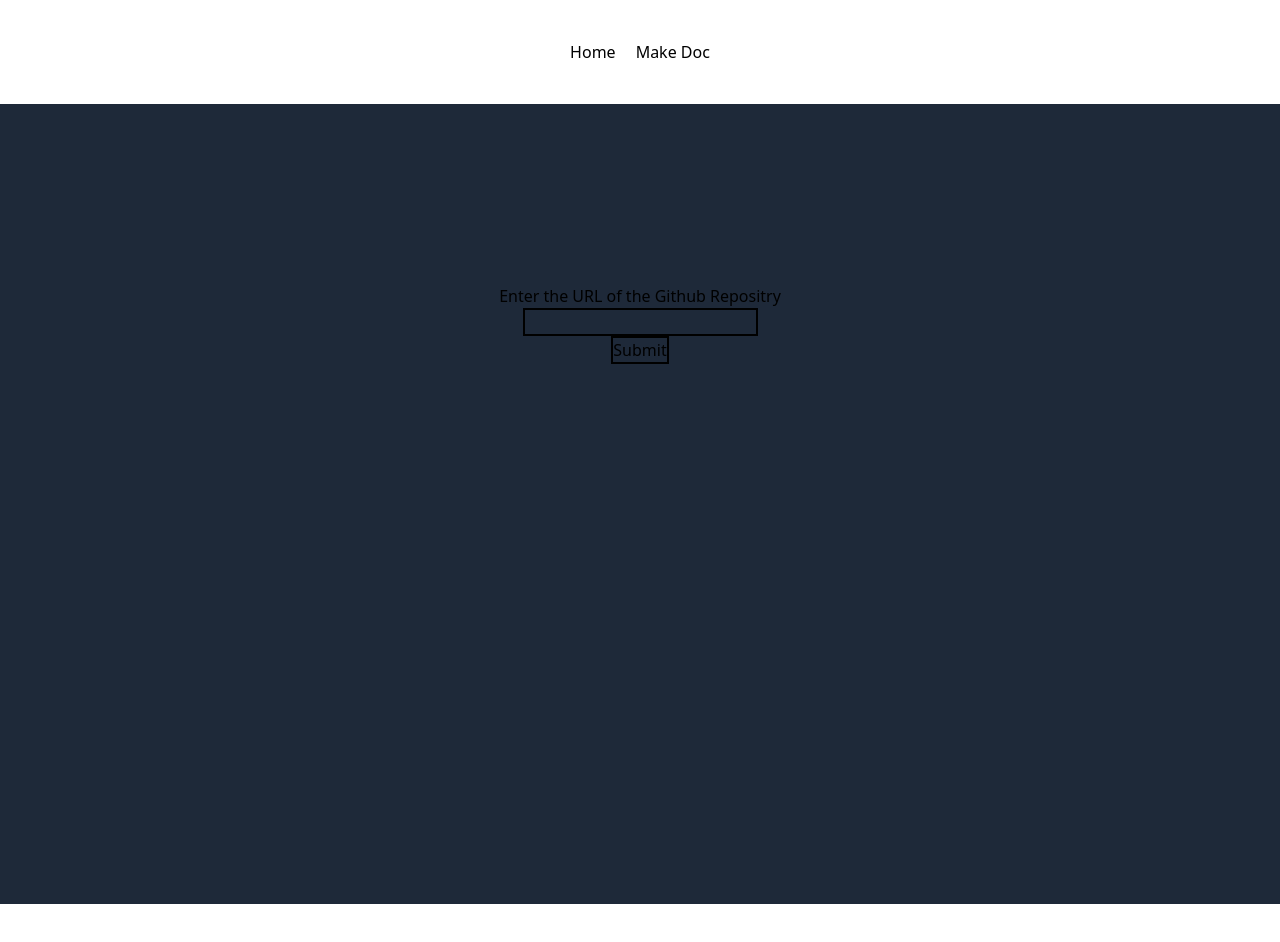
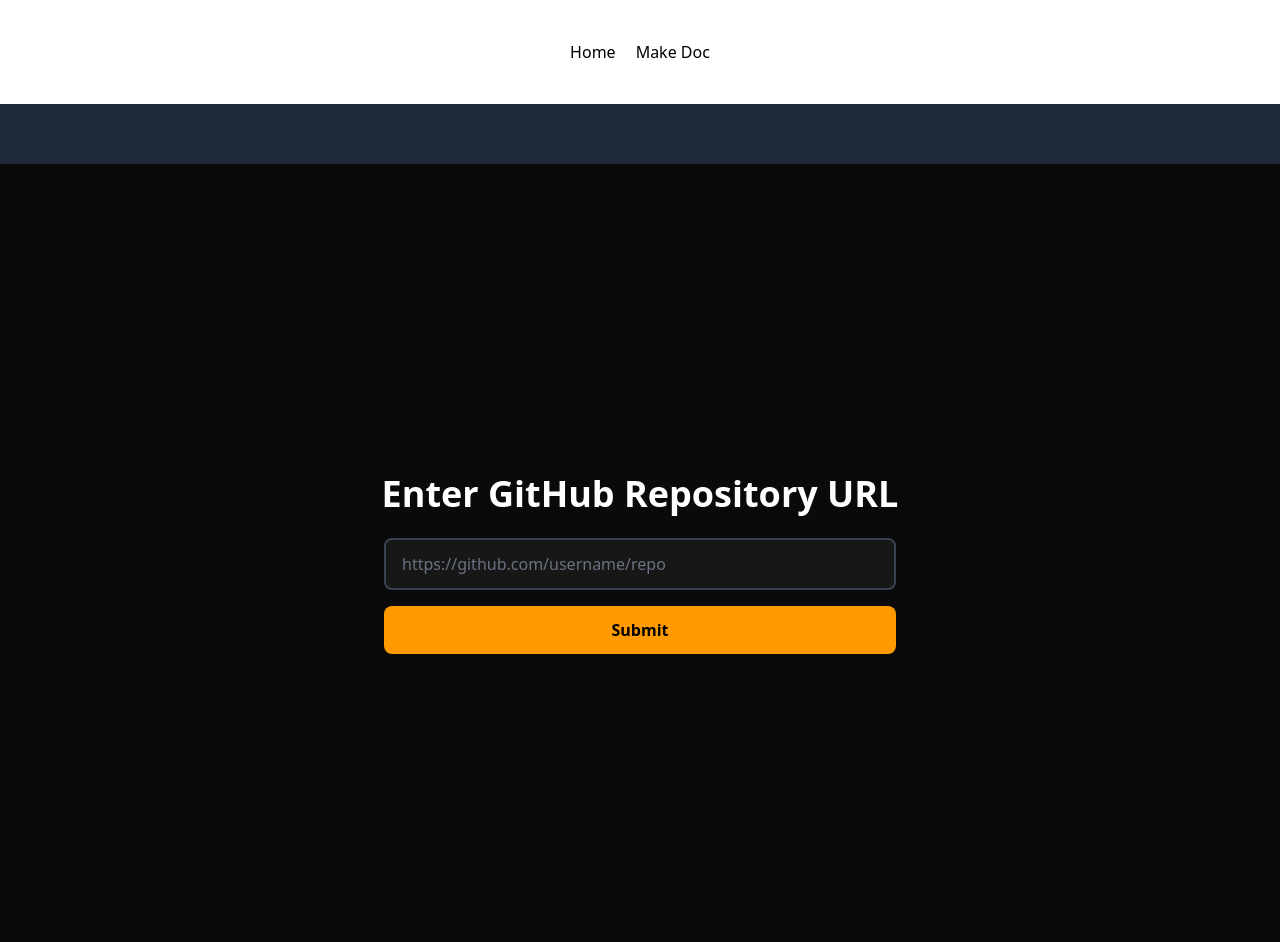
Before and after one commit to dev-sharma16/AutoDocify, a React (Vite) app: page /generate in a window 1280 px wide. Shown: the top 942 px of the page. Before the commit the page ends 904 px from the top, so only its background shows below. Built offline with nearby package versions, Linux system fonts and the light colour scheme; no server answers.

Commit message:
redesigned home and generate pages

```diff
--- a/src/pages/Generate.jsx
+++ b/src/pages/Generate.jsx
@@ -17,13 +17,33 @@ export default function Generate() {
     navigate("/file")
   }
   return (
-    <div className=' min-h-80 flex flex-col justify-center items-center w-screen'>
-      <h1>Enter the URL of the Github Repositry</h1>
-      <form onSubmit={handleSubmit(submitLinkHandler)} className='flex flex-col justify-center items-center w-screen'>
-        <input {...register("link", {required: true})} className='border-2'/>
-        {errors.link && <span className='text-red-700'>Enter the link</span>}
-        <button className='border-2'>Submit</button>
+    <div className="flex flex-col items-center justify-center min-h-screen bg-neutral-950 text-white px-6 py-16">
+      {/* Title */}
+      <h1 className="text-4xl font-bold  mb-6">
+        Enter GitHub Repository URL
+      </h1>
+
+      {/* Form */}
+      <form
+        onSubmit={handleSubmit(submitLinkHandler)}
+        className="flex flex-col gap-4 w-full max-w-lg"
+      >
+        <input
+          {...register("link", { required: true })}
+          placeholder="https://github.com/username/repo"
+          className="w-full px-4 py-3 rounded-lg border-2 border-gray-700 bg-neutral-900 text-white placeholder-gray-500 focus:outline-none focus:border-amber-500"
+        />
+        {errors.link && (
+          <span className="text-red-500 text-sm -mt-2">Please enter a valid GitHub repo URL.</span>
+        )}
+
+        <button
+          type="submit"
+          className="bg-amber-500 hover:bg-amber-600 transition-colors text-black font-semibold px-6 py-3 rounded-lg shadow-lg"
+        >
+          Submit
+        </button>
       </form>
     </div>
-  )
+  );
 }
--- /dev/null
+++ b/src/pages/Home.jsx
@@ -0,0 +1,45 @@
+import React, { useEffect } from 'react'
+import { authService } from "../appwrite/authService";
+import { useDispatch } from 'react-redux';
+import { addUser } from '../store/userSlice';
+
+export default function Home() {
+  const dispatch = useDispatch();
+
+  const handleClick = async ()=>{
+    return await authService.loginAccount();
+  }
+  useEffect(()=>{
+    const fetchUser = async ()=>{
+      const user = await authService.getCurrentUser()
+      console.log(user);
+      dispatch(addUser(user));
+    }
+    fetchUser();
+  },[])
+
+  return (
+    <div className="flex flex-col items-center justify-center min-h-screen bg-neutral-950 text-white px-6 py-16">
+      {/* Title */}
+      <h1 className="text-5xl font-bold mb-6 text-">AutoDocify 🚀</h1>
+
+      {/* Tagline */}
+      <p className="text-xl text-gray-300 max-w-2xl text-center mb-10">
+        Automatically generate professional GitHub README files using AI.
+        Paste your repo link, and let AutoDocify craft a smart and beautiful README in seconds.
+      </p>
+
+      {/* Get Started Button */}
+      <button
+        onClick={handleClick}
+        className="bg-amber-500 hover:bg-amber-600 transition-colors text-black font-semibold px-6 py-3 rounded-lg shadow-lg"
+      >
+        Get Started
+      </button>
+
+      {/* Optional Footer Note */}
+      <p className="mt-12 text-sm text-gray-500">Login with GitHub to begin</p>
+    </div>
+  );
+
+}
```
